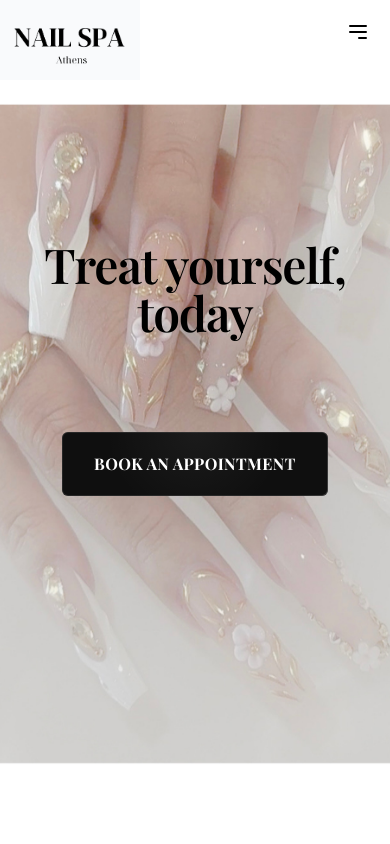
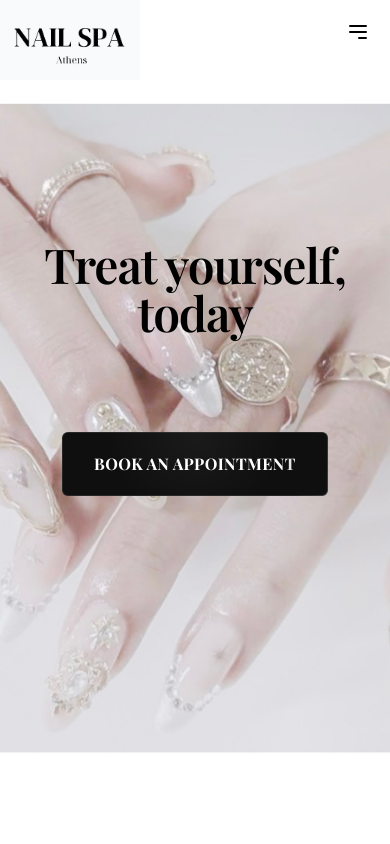
Before and after one commit to sofiiakst/nail-website, a Next.js app: page / in a window 390 px wide. Shown: the top 844 px of the page. Built offline with nearby package versions, Linux system fonts and the light colour scheme; no server answers; a web font is replaced by a local one.

Commit message:
Changes for mobile

```diff
--- a/app/components/CheckoutPage.js
+++ b/app/components/CheckoutPage.js
@@ -43,7 +43,7 @@ export default function CheckoutPage({ amount }) {
       elements,
       clientSecret,
       confirmParams: {
-        return_url: `http://localhost:3000/payment-success?amount=${amount}`,
+        return_url: `https://nail-website-demo.vercel.app/payment-success?amount=${amount}`,
       },
     });
 
--- a/app/components/CheckoutPage2.js
+++ b/app/components/CheckoutPage2.js
@@ -97,7 +97,7 @@ export default function CheckoutPage2({
         elements,
         clientSecret,
         confirmParams: {
-          return_url: `http://localhost:3000/book-success?amount=${amount}`,
+          return_url: `https://nail-website-demo.vercel.app/book-success?amount=${amount}`,
         },
       });
 
--- a/app/components/HomePage.js
+++ b/app/components/HomePage.js
@@ -4,6 +4,7 @@ import Image from "next/image";
 import bgDesk from "@/public/mainBg.png";
 import { useState, useEffect } from "react";
 import bgMob from "@/public/bgMob.png";
+import bgMob2 from "@/public/bgMob2.png";
 
 import MotionBtn from "@/app/components/MotionBtn";
 import Reveal from "@/app/components/Words";
@@ -25,7 +26,7 @@ export default function HomePage() {
     return () => window.removeEventListener("resize", handleResize);
   }, []);
 
-  const bg = isMobile ? bgMob : bgDesk;
+  const bg = isMobile ? bgMob2 : bgDesk;
 
   return (
     <main className="mt-28 ">
```
Also changed, not shown: public/bgMob2.png (added).
